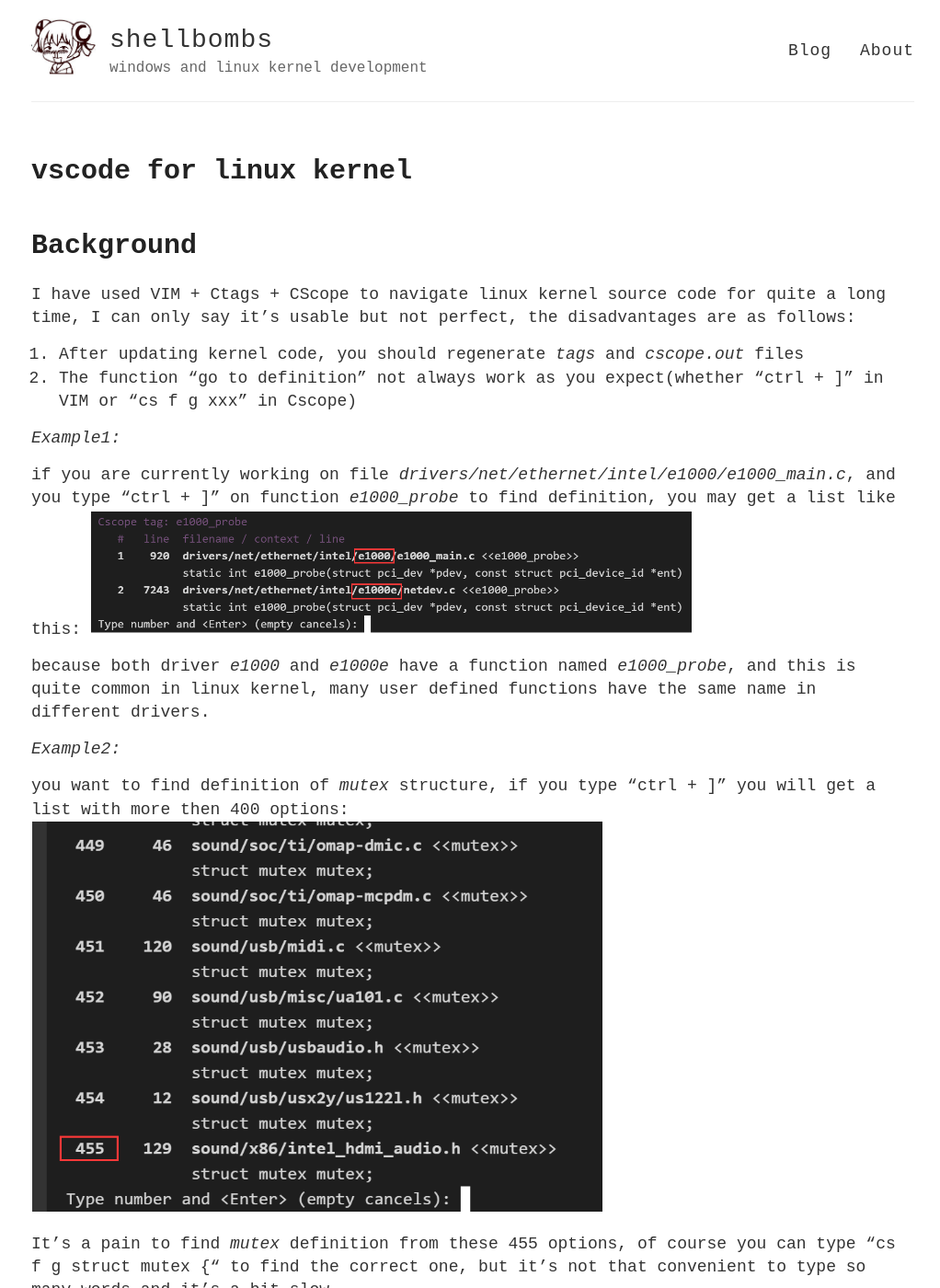
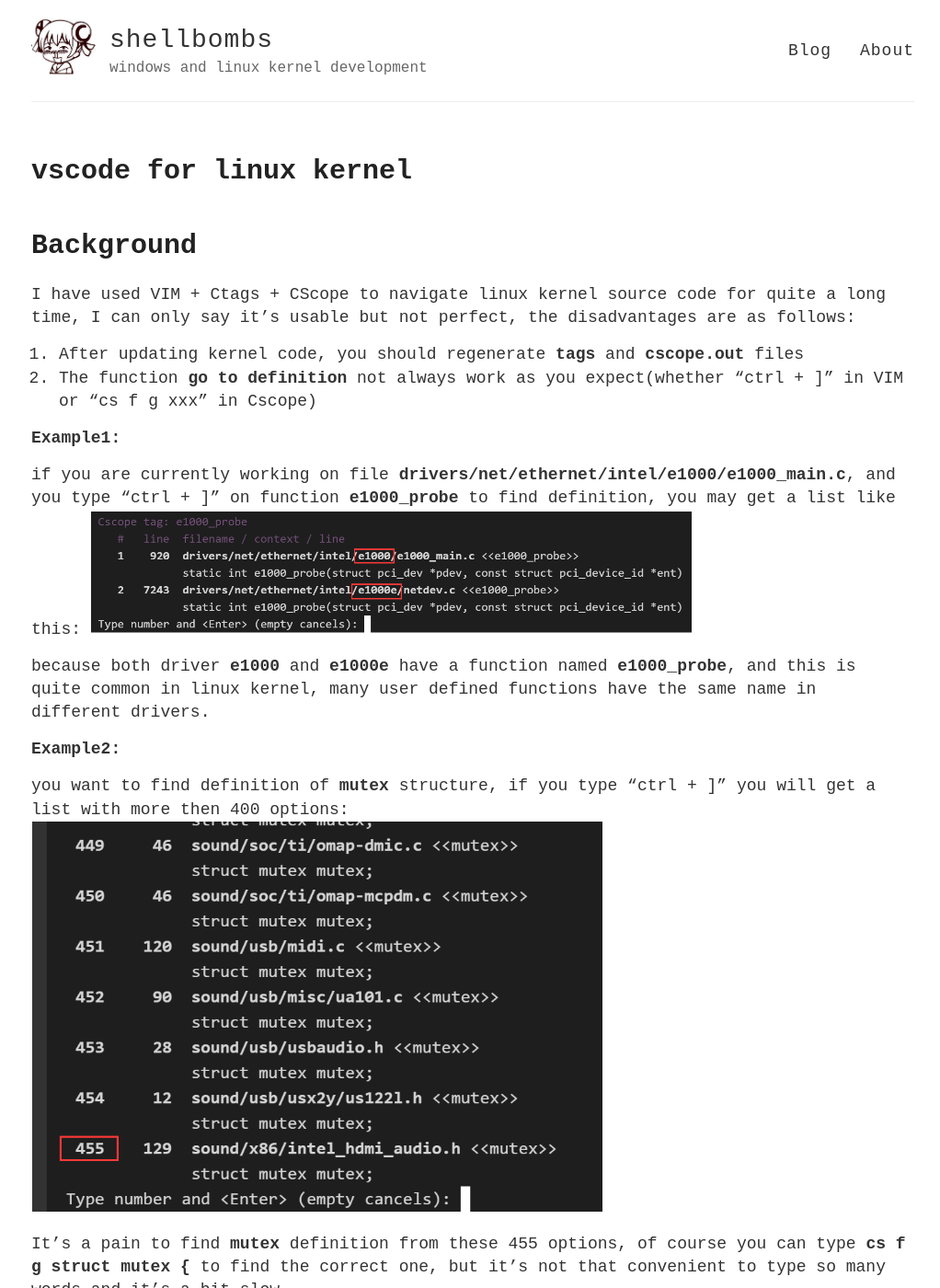
Before and after one commit to shellbombs/shellbombs.github.io, a Jekyll site: the page built from _posts/2020-6-7-vscode for linux kernel.md, in a window 1280 px wide and 1400 px high. Shown: the whole window at 92% size, without its empty margins (126-1148 px from the left). Built offline with Jekyll 4.4.1, drawn with Linux system fonts in a browser that asks for light colours; some of the changed text lies outside the part shown.

Commit message:
fixed style issues

````diff
--- a/_posts/2020-6-7-vscode for linux kernel.md
+++ b/_posts/2020-6-7-vscode for linux kernel.md
@@ -6,31 +6,31 @@ title: vscode for linux kernel
 # Background
 I have used VIM + Ctags + CScope to navigate linux kernel source code for quite a long time, I can only say it's usable but not perfect, the disadvantages are as follows:
 
-1. After updating kernel code, you should regenerate *tags* and *cscope.out* files
-2. The function "go to definition" not always work as you expect(whether "ctrl + ]" in VIM or "cs f g xxx" in Cscope)
+1. After updating kernel code, you should regenerate **tags** and **cscope.out** files
+2. The function **go to definition** not always work as you expect(whether "ctrl + ]" in VIM or "cs f g xxx" in Cscope)
 
-*Example1:*
+**Example1:**
 
-if you are currently working on file *drivers/net/ethernet/intel/e1000/e1000_main.c*, and you type "ctrl + ]" on function *e1000_probe* to find definition, you may get a list like this:
+if you are currently working on file **drivers/net/ethernet/intel/e1000/e1000_main.c**, and you type "ctrl + ]" on function **e1000_probe** to find definition, you may get a list like this:
 ![_config.yml]({{ site.baseurl }}/images/e1000_probe.png)
 
-because both driver *e1000* and *e1000e* have a function named *e1000_probe*, and this is quite common in linux kernel, many user defined functions have the same name in different drivers.
+because both driver **e1000** and **e1000e** have a function named **e1000_probe**, and this is quite common in linux kernel, many user defined functions have the same name in different drivers.
 
-*Example2:*
+**Example2:**
 
-you want to find definition of *mutex* structure, if you type "ctrl + ]" you will get a list with more then 400 options:
+you want to find definition of **mutex** structure, if you type "ctrl + ]" you will get a list with more then 400 options:
 ![_config.yml]({{ site.baseurl }}/images/mutex_definition.png)
 
-It's a pain to find *mutex* definition from these 455 options, of course you can type "cs f g struct mutex {" to find the correct one, but it's not that convenient to type so many words and it's a bit slow.
+It's a pain to find **mutex** definition from these 455 options, of course you can type **cs f g struct mutex {** to find the correct one, but it's not that convenient to type so many words and it's a bit slow.
 
 # vscode for linux kernel
 1. install vscode on your linux machine
 2. install MS C/C++ IntelliSense plugin
 3. config MS C/C++ IntelliSense plugin
-because linux kernel has many different configs written in *Kconfig* files which affect function definitions, you should tell vscode the *includePath* and *defines*, luckly this can be done through *compile_commands.json* file:
+because linux kernel has many different configs written in **Kconfig** files which affect function definitions, you should tell vscode the **includePath** and **defines**, luckly this can be done through **compile_commands.json** file:
 ![_config.yml]({{ site.baseurl }}/images/compile_commands.png)
 
-- get *compile_commands.json*
+- get **compile_commands.json**
 
     config kernel based on your flavor
     ```shell
@@ -40,15 +40,15 @@ because linux kernel has many different configs written in *Kconfig* files which
     ```shell
     make -j8
     ```
-    there is already a script in linux kernel to generate *compile_commands.json* from * *.o.cmd * generated by step above
+    there is already a script in linux kernel to generate **compile_commands.json** from ***.o.cmd** generated by step above
     ```shell
     ./scripts/gen_compile_commands.py
     ```
-    clean generated * *.o.cmd * so that they will not show in vscode explorer
+    clean generated ***.o.cmd** so that they will not show in vscode explorer
     ```shell
     make clean
     ```
-- tell vscode the location of *compile_commands.json* file
+- tell vscode the location of **compile_commands.json** file
     edit your .vscode/c_cpp_properties.json
     ![_config.yml]({{ site.baseurl }}/images/vscode_plugin_config.png)
 
````
